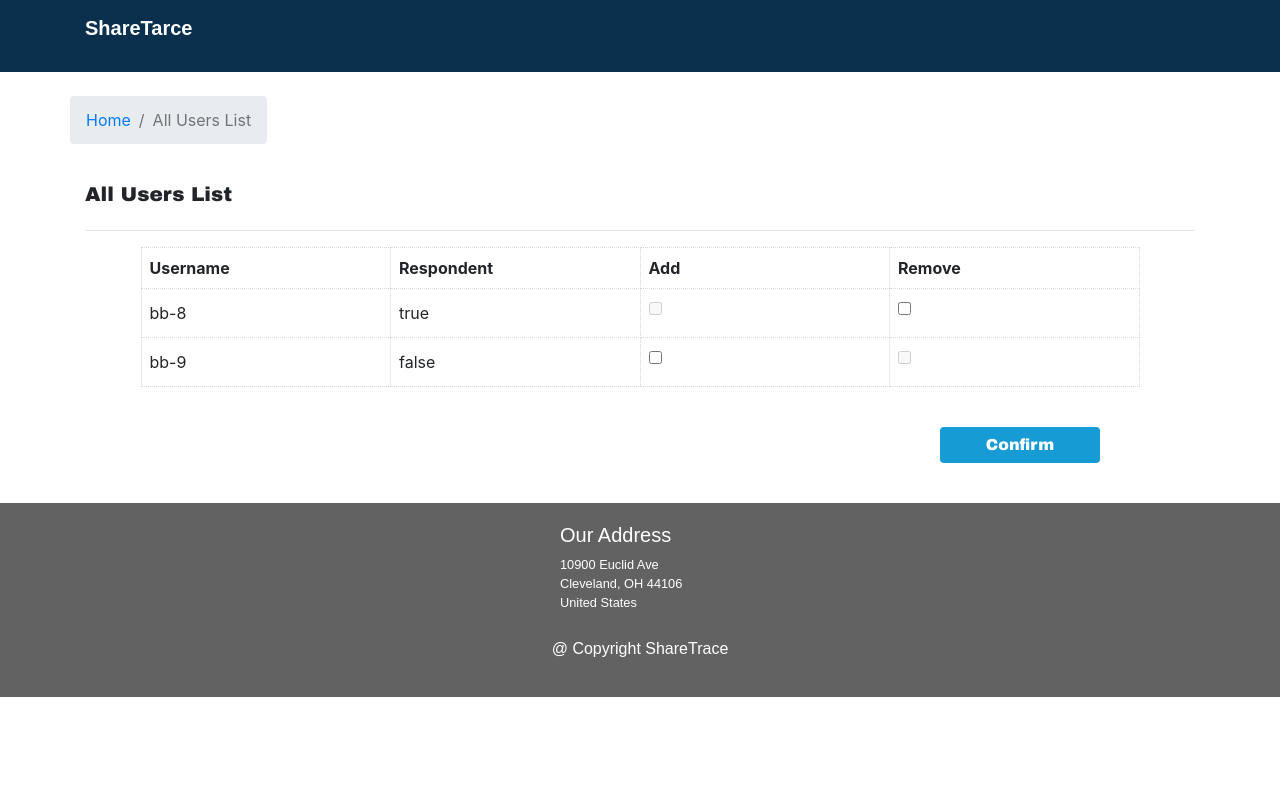
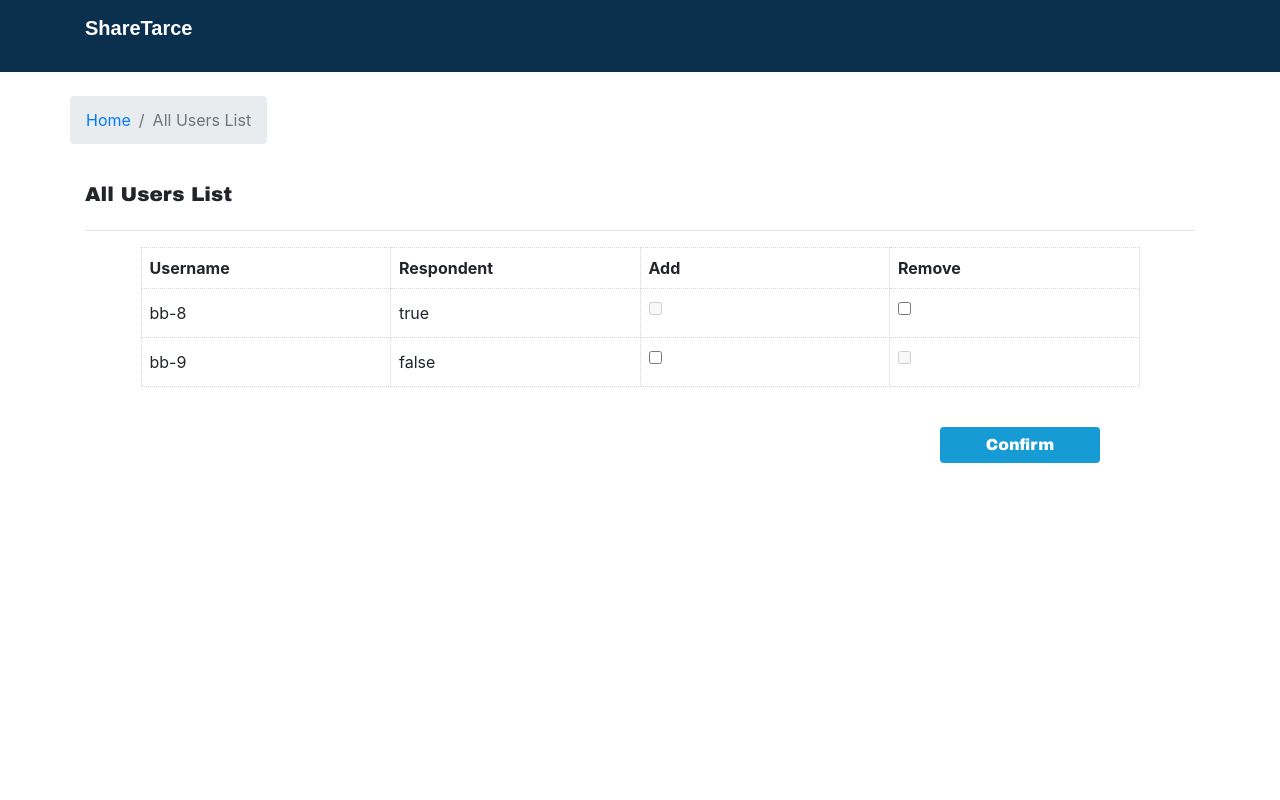
Before and after one commit to cwru-xlab/sharetrace-dashboard, a React (Create React App) app: page /usersList in a window 1280 px wide. Shown: the top 800 px of the page. Built offline with nearby package versions, Linux system fonts and the light colour scheme; no server answers.

Commit message:
Updated allUsersList UI

```diff
--- a/src/components/AllUsersComponent.js
+++ b/src/components/AllUsersComponent.js
@@ -105,7 +105,7 @@ class AllUser extends Component{
         })
 
         return(
-            <div className="container">
+            <div className="container" style={{minHeight: "750px"}}>
                 <br />
                 <div className="row">
                     <Breadcrumb>
```
